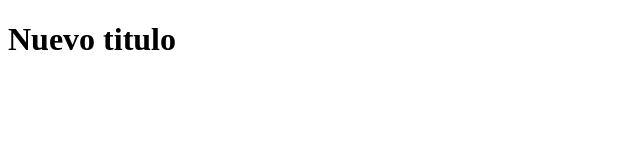
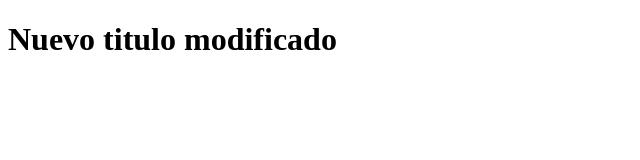
Before and after one commit to santiagopereyramarchetti/educacion_it, a plain HTML site: page ProyectoWeb/index.html in a window 1280 px wide. Shown: the whole page, without its empty margins (0-640 px from the left). Drawn offline with Linux system fonts and the light colour scheme.

Commit message:
Modificado

```diff
--- a/ProyectoWeb/index.html
+++ b/ProyectoWeb/index.html
@@ -1,5 +1,5 @@
 <!DOCTYPE html>
 
-<h1>Nuevo titulo</h1>
+<h1>Nuevo titulo modificado</h1>
 
 </html>
```
